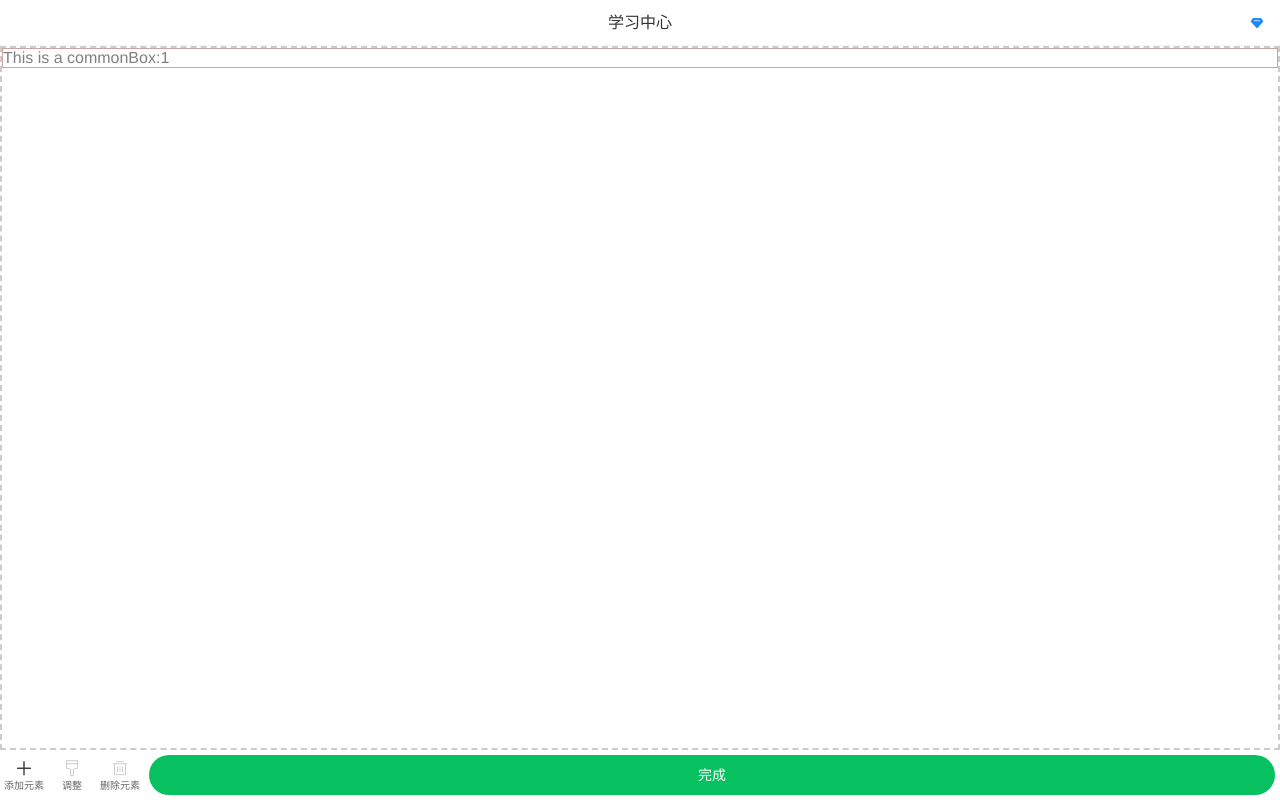
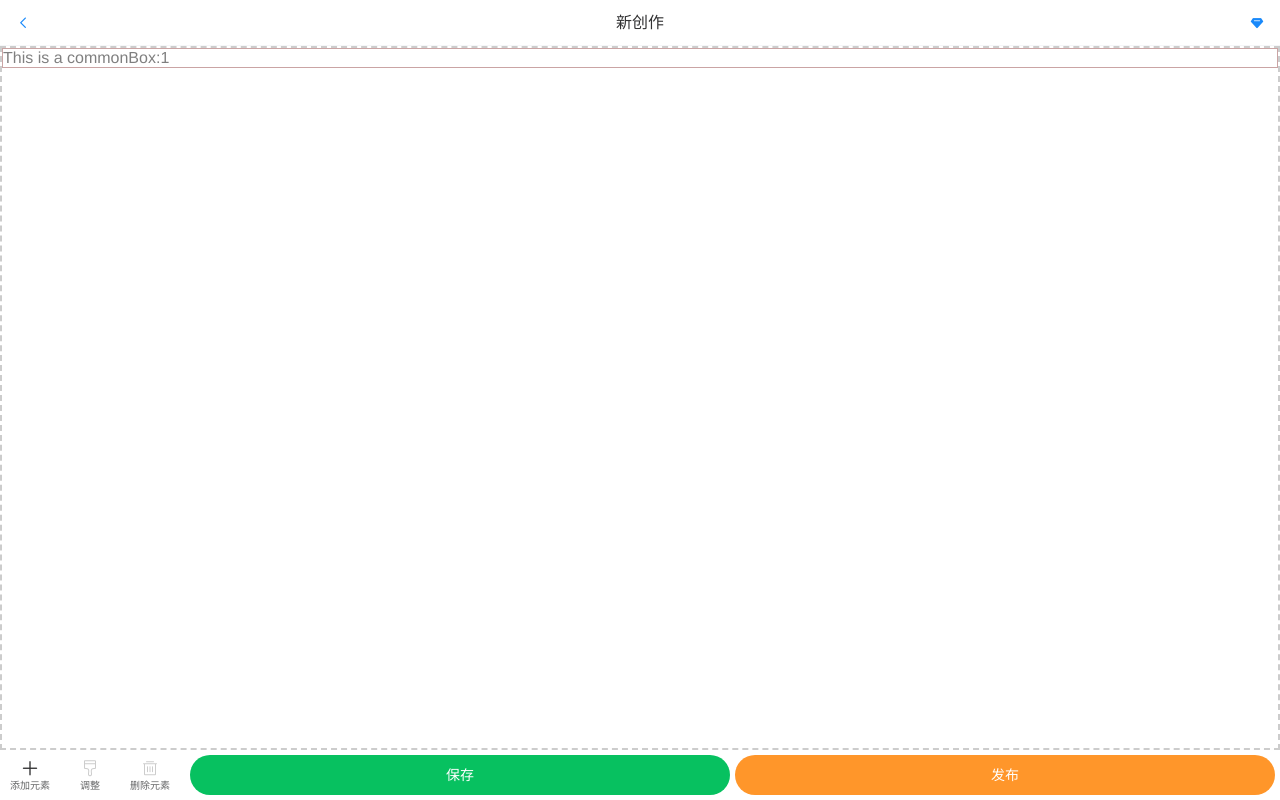
Before and after one commit to tubbodeTang/cssbox-studytool, a Vue app: page /creationCenter/addCreation in a window 1280 px wide. Built offline with nearby package versions, Linux system fonts and the light colour scheme.

Commit message:
feat: fix some details in adding creation work

```diff
--- a/src/views/creationCenter/addCreation.vue
+++ b/src/views/creationCenter/addCreation.vue
@@ -17,13 +17,13 @@
             ></PanPicker>
         </div>
         <!-- 元素调整选项列表 -->
-        <van-action-sheet v-model:show="attrJustify" title="标题">
+        <van-action-sheet v-model:show="attrJustify" title="属性">
             <div class="popup-content">
                 <van-row>
-                    <van-col span="6" v-for="item in cardList" :key="item">
+                    <van-col span="8" v-for="item in cardList" :key="item">
                         <div
                             class="card-item"
-                            @click="getMethods(item.attr)"
+                            @click="item.state && getMethods(item.attr)"
                             :class="{ inactive: !item.state }"
                         >
                             <div class="card-icon">
@@ -86,7 +86,8 @@
                 @click="deleteElement"
                 :color="elementList.length && canOperate ? '#ee0a24' : '#ccc'"
             />
-            <van-action-bar-button type="success" text="完成" @click="workDone" />
+            <van-action-bar-button type="success" text="保存" @click="workDone" />
+            <van-action-bar-button color="#ff962a" text="发布" @click="workDespatch" />
         </van-action-bar>
     </div>
 </template>
@@ -100,19 +101,20 @@ import { useRouter } from 'vue-router'
 
 
 const store = useStore()
+store.commit('changeSubPageName', '新创作')
 
-function getAllCardsName() {
+function getActiveCardsName() {
     return store.state.activeCardList.map(item => item.attr)
 }
 
 const allCardList = getAllCardsData()
-const allCardsName = getAllCardsName()
+const activeCardsName = getActiveCardsName()
 // 获取目前可以使用的属性列表
 const cardList = computed(() => {
     const newList = []
     allCardList.forEach(card => {
         let cardCopy = JSON.parse(JSON.stringify(card))
-        cardCopy.state = allCardsName.indexOf(card.attr) > -1 ?
+        cardCopy.state = activeCardsName.indexOf(card.attr) > -1 ?
             true : false
         newList.push(cardCopy)
     });
@@ -178,6 +180,7 @@ function releaseCurEle() {
 
 // 元素删除
 function deleteElement() {
+    if (elementList.value.length && canOperate.value) {
         const curEle = deepFind(elementList.value, store.state.createActiveEleID, 0)
         if (curEle.ele) {
             if (curEle.fatherId === 0) {
@@ -190,6 +193,7 @@ function deleteElement() {
         adjustingAttr.value = ''
         // 清空当前选中标签
         store.commit('clearCreateActiveEleID')
+    }
 }
 
 // 元素属性修改
@@ -267,12 +271,18 @@ function deepFind(list, id, fatherId) {
 
 const router = useRouter()
 const workDone = () => {
-    alert('作品完成')
+    alert('保存成功')
     store.commit('createEleIDClear') // 编号归位
-    router.push({
-        name: 'Creation'
-    })
+    router.go(-1)
+    store.commit('popOldPageName')
 };
+const workDespatch = () => {
+    alert('作品发布')
+    store.commit('createEleIDClear') // 编号归位
+    router.go(-1)
+    store.commit('popOldPageName')
+};
+
 </script>
 
 <style scoped lang="less">
@@ -313,7 +323,7 @@ const workDone = () => {
         justify-content: center;
 
         &.inactive {
-            opacity: 0.4;
+            opacity: 0.3;
         }
 
         .card-icon {
@@ -339,4 +349,16 @@ const workDone = () => {
     width: 100%;
     background: transparent;
 }
+
+:deep(.van-action-bar-icon) {
+    min-width: 60px;
+}
+:deep(.van-action-bar-button) {
+    border-radius: 999px;
+}
+
+:deep(.van-action-bar-button--first) {
+    margin-right: 5px;
+    margin-left: 10px;
+}
 </style>
--- a/src/views/home/index.vue
+++ b/src/views/home/index.vue
@@ -59,7 +59,7 @@ const router = useRouter()
 function goBack() {
     router.go(-1)
     store.commit('popOldPageName')
-
+    store.commit('createEleIDClear') // 退出创作页组件编号回归1
 }
 function toCardList() {
     router.push({
```
Lines whose indentation alone changed are shown as unchanged.
